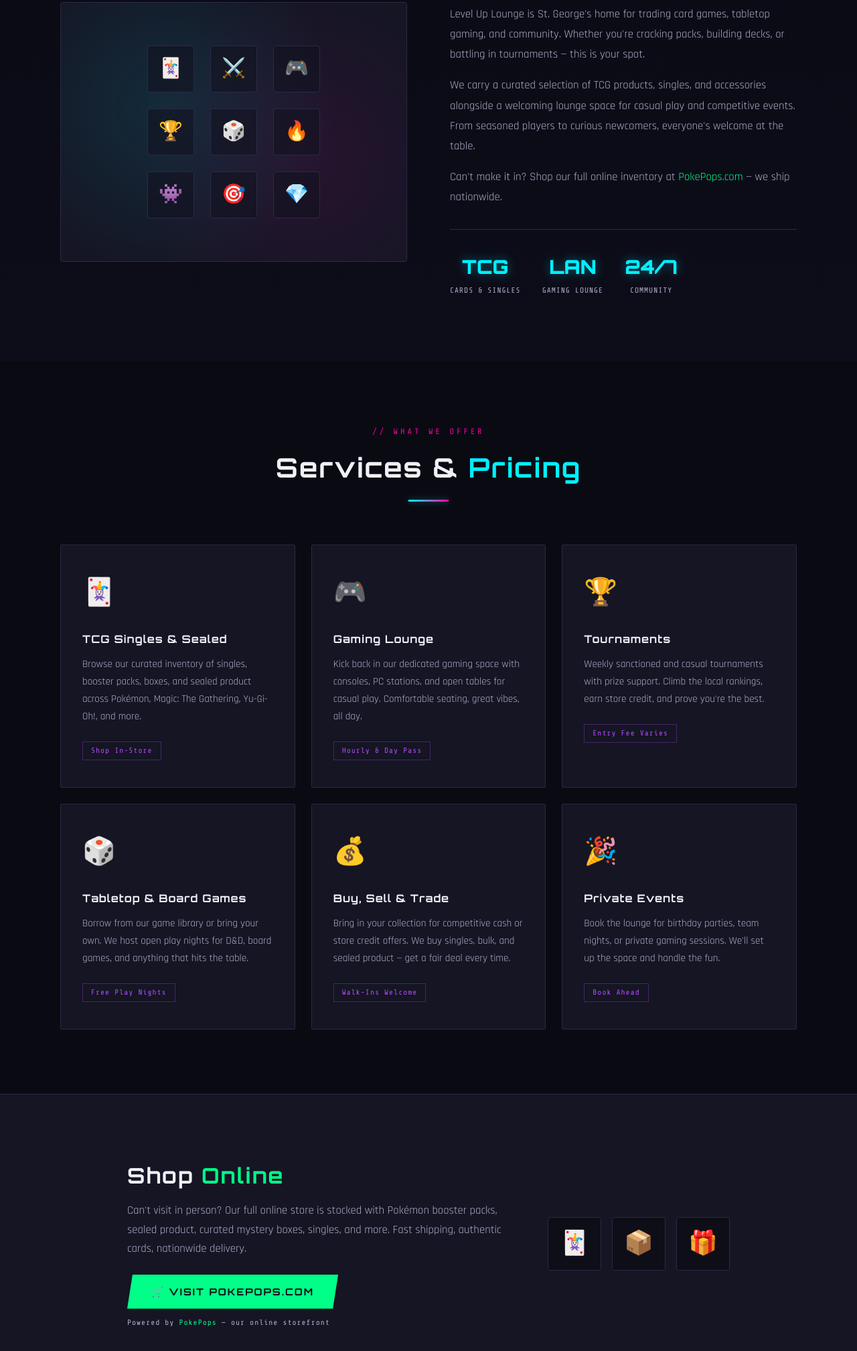
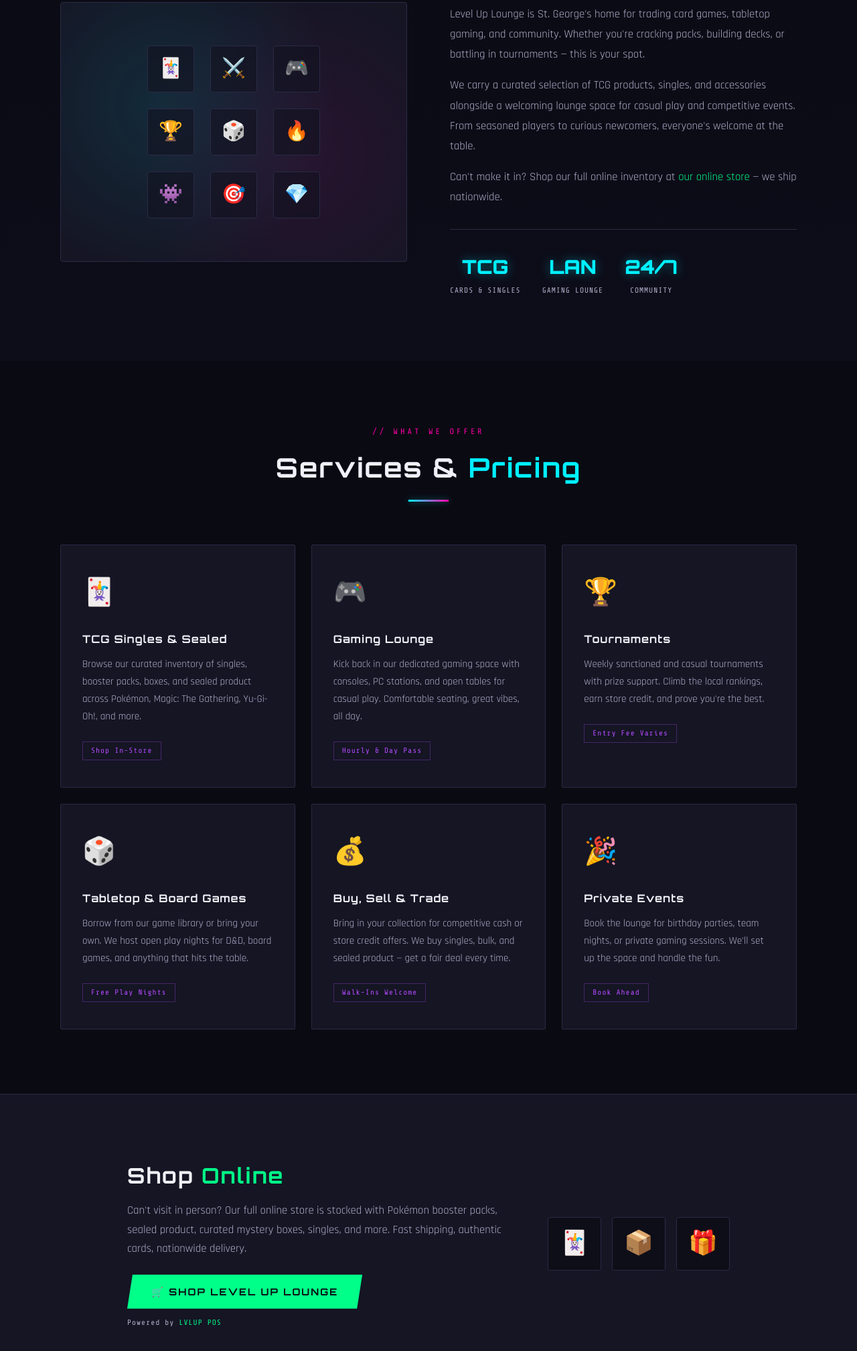
Before and after one commit to Pokepopsprogramming/levelupstg, a plain HTML site: page index.html in a window 1280 px wide. Shown: the part 1123-3140 px from the top of the page at 67% size. Drawn offline with nearby package versions, Linux system fonts and the light colour scheme.

Commit message:
Update index.html

```diff
--- a/index.html
+++ b/index.html
@@ -4,7 +4,7 @@
 <meta charset="UTF-8">
 <meta name="viewport" content="width=device-width, initial-scale=1.0">
 <title>Level Up Lounge — TCG Store & Gaming Lounge | St. George, UT</title>
-<meta name="description" content="Level Up Lounge is St. George's premier trading card game store and gaming lounge. Pokémon, Magic, Yu-Gi-Oh! tournaments, singles, sealed product & more at 540 E Tabernacle St. Shop online at PokePops.com.">
+<meta name="description" content="Level Up Lounge is St. George's premier trading card game store and gaming lounge. Pokémon, Magic, Yu-Gi-Oh! tournaments, singles, sealed product & more at 540 E Tabernacle St. Shop online at app.lvluppos.com/shop.">
 <link rel="preconnect" href="https://fonts.googleapis.com">
 <link href="https://fonts.googleapis.com/css2?family=Orbitron:wght@400;600;700;900&family=Rajdhani:wght@300;400;500;600;700&family=Share+Tech+Mono&display=swap" rel="stylesheet">
 <style>
@@ -239,7 +239,7 @@ footer .accent { color: var(--neon-cyan); }
       <li><a href="#reviews">Reviews</a></li>
       <li><a href="#gallery">Gallery</a></li>
       <li><a href="#contact">Contact</a></li>
-      <li><a href="https://pokepops.com" target="_blank" rel="noopener" class="nav-shop">&#128722; Shop Online</a></li>
+      <li><a href="https://app.lvluppos.com/shop" target="_blank" rel="noopener" class="nav-shop">&#128722; Shop Online</a></li>
     </ul>
     <button class="mobile-toggle" id="mobileToggle" aria-label="Toggle menu">&#9776;</button>
   </div>
@@ -256,7 +256,7 @@ footer .accent { color: var(--neon-cyan); }
     <p class="hero-sub">Southern Utah's premier trading card game store &amp; gaming lounge. Play. Compete. Connect.</p>
     <div class="hero-cta">
       <a href="#events" class="btn btn-primary">View Events</a>
-      <a href="https://pokepops.com" target="_blank" rel="noopener" class="btn btn-shop">&#128722; Shop Online</a>
+      <a href="https://app.lvluppos.com/shop" target="_blank" rel="noopener" class="btn btn-shop">&#128722; Shop Online</a>
       <a href="#services" class="btn btn-outline">Our Services</a>
     </div>
   </div>
@@ -289,7 +289,7 @@ footer .accent { color: var(--neon-cyan); }
       <h3>Your Local Game Hub</h3>
       <p>Level Up Lounge is St. George's home for trading card games, tabletop gaming, and community. Whether you're cracking packs, building decks, or battling in tournaments &mdash; this is your spot.</p>
       <p>We carry a curated selection of TCG products, singles, and accessories alongside a welcoming lounge space for casual play and competitive events. From seasoned players to curious newcomers, everyone's welcome at the table.</p>
-      <p>Can't make it in? Shop our full online inventory at <a href="https://pokepops.com" target="_blank" rel="noopener" style="color:var(--neon-green);text-decoration:none;">PokePops.com</a> &mdash; we ship nationwide.</p>
+      <p>Can't make it in? Shop our full online inventory at <a href="https://app.lvluppos.com/shop" target="_blank" rel="noopener" style="color:var(--neon-green);text-decoration:none;">our online store</a> &mdash; we ship nationwide.</p>
       <div class="about-stats">
         <div class="stat"><div class="stat-value">TCG</div><div class="stat-label">Cards &amp; Singles</div></div>
         <div class="stat"><div class="stat-value">LAN</div><div class="stat-label">Gaming Lounge</div></div>
@@ -352,8 +352,8 @@ footer .accent { color: var(--neon-cyan); }
     <div class="shop-banner-text">
       <h2>Shop <span class="green">Online</span></h2>
       <p>Can't visit in person? Our full online store is stocked with Pok&eacute;mon booster packs, sealed product, curated mystery boxes, singles, and more. Fast shipping, authentic cards, nationwide delivery.</p>
-      <a href="https://pokepops.com" target="_blank" rel="noopener" class="btn-shop-lg">&#128722; Visit PokePops.com</a>
-      <div class="shop-powered">Powered by <a href="https://pokepops.com" target="_blank" rel="noopener">PokePops</a> &mdash; our online storefront</div>
+      <a href="https://app.lvluppos.com/shop" target="_blank" rel="noopener" class="btn-shop-lg">&#128722; Shop Level Up Lounge</a>
+      <div class="shop-powered">Powered by <a href="https://lvluppos.com" target="_blank" rel="noopener">LVLUP POS</a></div>
     </div>
     <div class="shop-banner-visual">
       <div class="shop-icon-box">&#127183;</div>
@@ -502,7 +502,7 @@ footer .accent { color: var(--neon-cyan); }
 
 <!-- Footer -->
 <footer>
-  <p>&copy; 2025 <span class="accent">Level Up Lounge</span> &mdash; 540 E Tabernacle St, St. George, UT 84770 &mdash; (435) 414-1540 &mdash; Online store: <a href="https://pokepops.com" target="_blank" rel="noopener" style="color:var(--neon-green);text-decoration:none;">PokePops.com</a></p>
+  <p>&copy; 2025 <span class="accent">Level Up Lounge</span> &mdash; 540 E Tabernacle St, St. George, UT 84770 &mdash; (435) 414-1540 &mdash; Online store: <a href="https://app.lvluppos.com/shop" target="_blank" rel="noopener" style="color:var(--neon-green);text-decoration:none;">Shop Online</a></p>
 </footer>
 
 <script>
```
